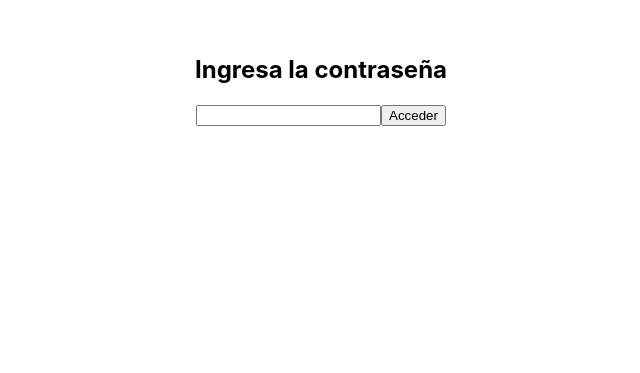
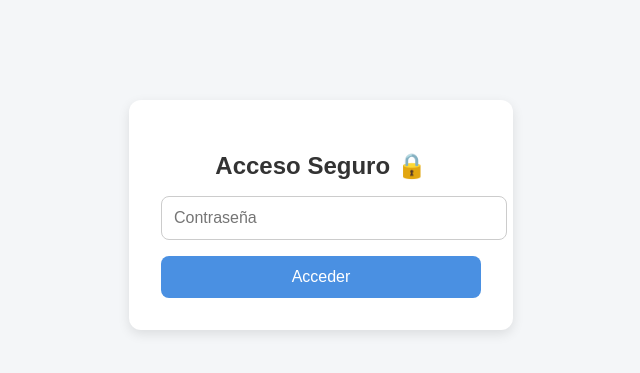
Before and after one commit to 56henzzz/mathsolver-app, a React (Create React App) app: page / in a window 1280 px wide. Shown: the part 185-558 px from the top of the page, without its empty margins (319-959 px from the left). Built offline with nearby package versions, Linux system fonts and the light colour scheme.

Commit message:
NEW UI PasswordScreen

```diff
--- a/src/components/PasswordScreen.js
+++ b/src/components/PasswordScreen.js
@@ -4,19 +4,62 @@ const PasswordScreen = ({ onAccess }) => {
     const [input, setInput] = useState('');
 
     const handleSubmit = () => {
-        if (input === process.env.REACT_APP_PASSWORD) onAccess(); // Cambia '1234' por tu contraseña deseada
+        if (input === process.env.REACT_APP_PASSWORD) onAccess();
         else alert('Contraseña incorrecta');
     };
 
     return (
-        <div style={{ textAlign: 'center', marginTop: '30vh' }}>
-            <h2>Ingresa la contraseña</h2>
-            <input
-                type="password"
-                value={input}
-                onChange={(e) => setInput(e.target.value)}
-            />
-            <button onClick={handleSubmit}>Acceder</button>
+        <div style={{
+            display: 'flex',
+            flexDirection: 'column',
+            justifyContent: 'center',
+            alignItems: 'center',
+            height: '100vh',
+            backgroundColor: '#f4f6f8',
+            fontFamily: 'Arial, sans-serif'
+        }}>
+            <div style={{
+                backgroundColor: '#fff',
+                padding: '2rem',
+                borderRadius: '12px',
+                boxShadow: '0 4px 12px rgba(0,0,0,0.1)',
+                width: '90%',
+                maxWidth: '320px',
+                textAlign: 'center'
+            }}>
+                <h2 style={{ marginBottom: '1rem', fontSize: '1.5rem', color: '#333' }}>
+                    Acceso Seguro 🔒
+                </h2>
+                <input
+                    type="password"
+                    placeholder="Contraseña"
+                    value={input}
+                    onChange={(e) => setInput(e.target.value)}
+                    style={{
+                        width: '100%',
+                        padding: '0.75rem',
+                        marginBottom: '1rem',
+                        borderRadius: '8px',
+                        border: '1px solid #ccc',
+                        fontSize: '1rem'
+                    }}
+                />
+                <button
+                    onClick={handleSubmit}
+                    style={{
+                        width: '100%',
+                        padding: '0.75rem',
+                        backgroundColor: '#4a90e2',
+                        color: '#fff',
+                        border: 'none',
+                        borderRadius: '8px',
+                        fontSize: '1rem',
+                        cursor: 'pointer'
+                    }}
+                >
+                    Acceder
+                </button>
+            </div>
         </div>
     );
 };
```
